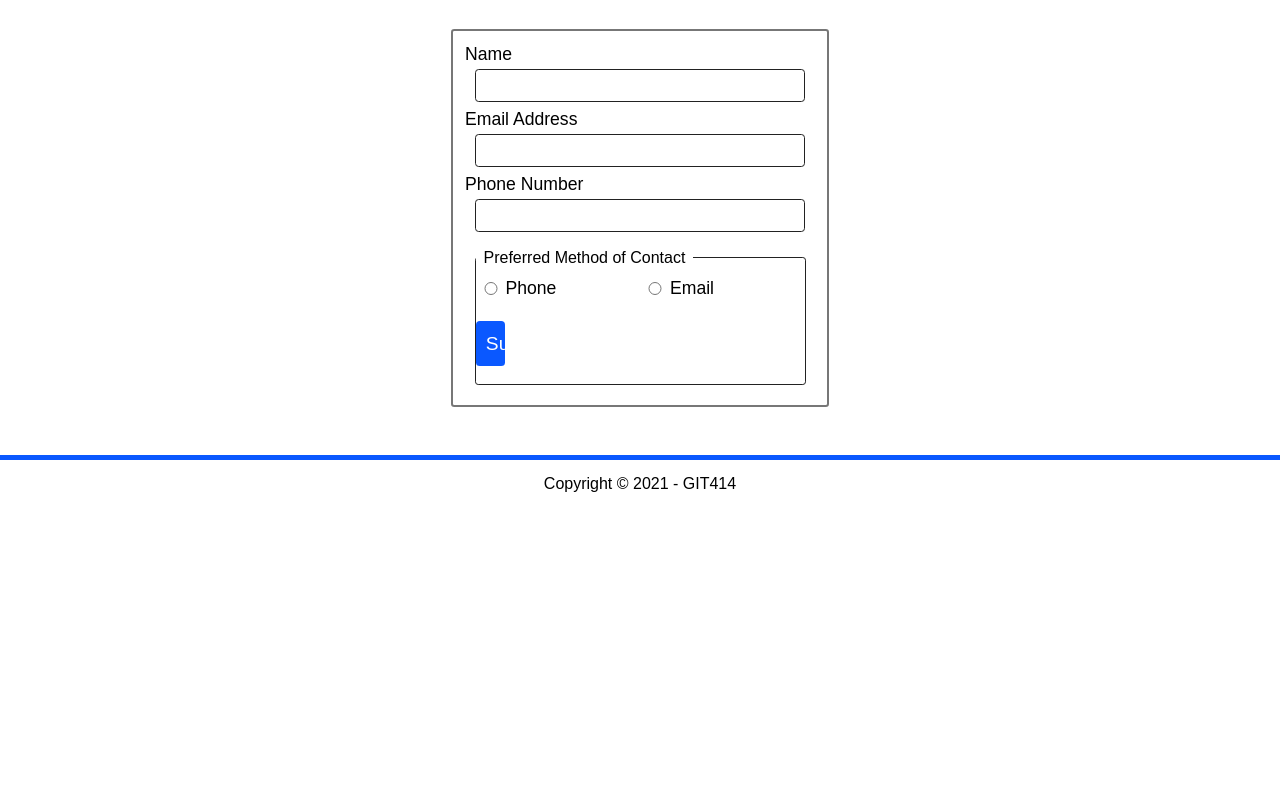
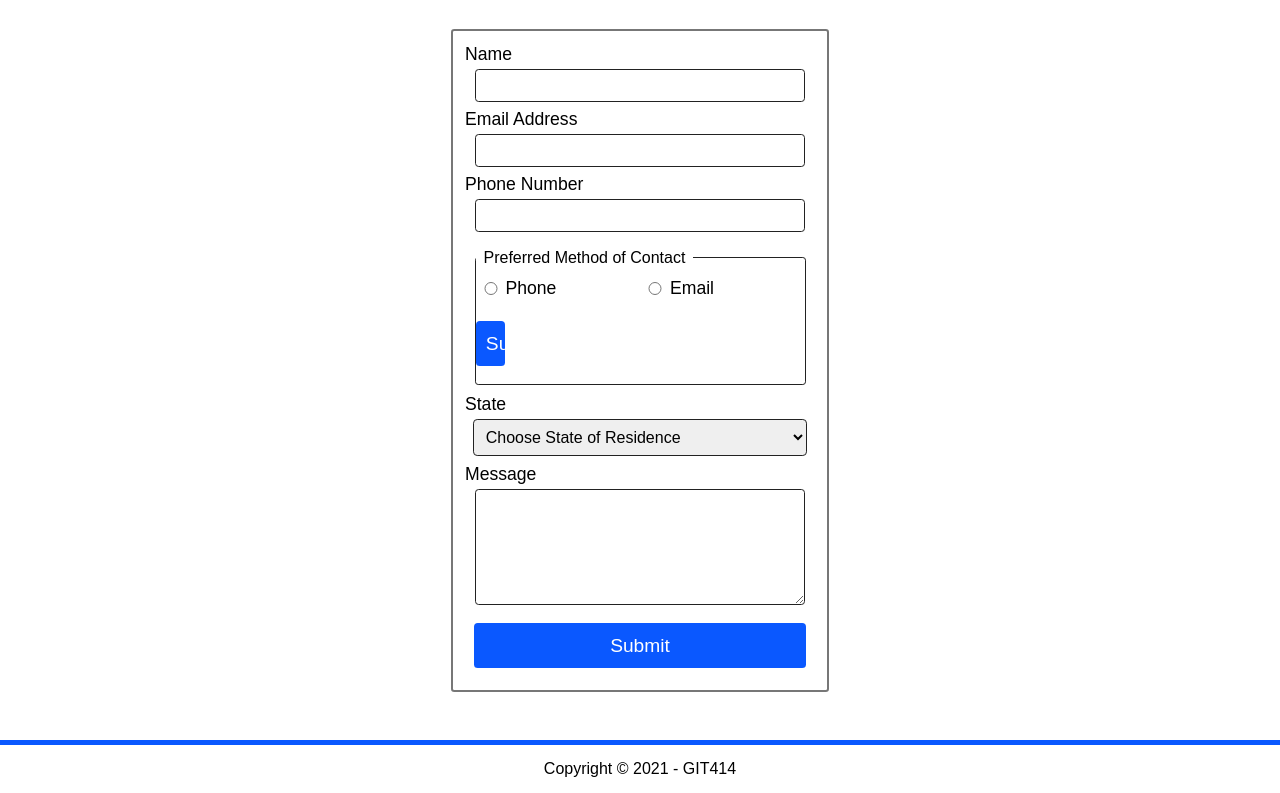
Before and after one commit to muzzy2000/1.2-Accessible-Forms---kburnside, a plain HTML site: page index.html in a window 1280 px wide. Shown: the part 666-1459 px from the top of the page. Before the commit the page ends 1174 px from the top, so only its background shows below. Drawn offline with Linux system fonts and the light colour scheme.

Commit message:
added label for comment

```diff
--- a/index.html
+++ b/index.html
@@ -48,10 +48,72 @@
 				<label for="pref-email">Email</label>
 
 				<input type="submit" value="Submit">
-
 			</fieldset>
 
+			<label for="my-state">State</label>
+			<div id="arrow">
+			<select name="my-state" id="my-state">
 
+			<option value="">Choose State of Residence</option>
+
+					<option value="al">AL</option>
+					<option value="ak">AK</option>
+					<option value="az">AZ</option>
+					<option value="ar">AR</option>
+					<option value="ca">CA</option>
+					<option value="co">CO</option>
+					<option value="ct">CT</option>
+					<option value="de">DE</option>
+					<option value="dc">DC</option>
+					<option value="fl">FL</option>
+					<option value="ga">GA</option>
+					<option value="hi">HI</option>
+					<option value="id">ID</option>
+					<option value="il">IL</option>
+					<option value="in">IN</option>
+					<option value="ia">IA</option>
+					<option value="ks">KS</option>
+					<option value="ky">KY</option>
+					<option value="la">LA</option>
+					<option value="me">ME</option>
+					<option value="md">MD</option>
+					<option value="ma">MA</option>
+					<option value="mi">MI</option>
+					<option value="mn">MN</option>
+					<option value="ms">MS</option>
+					<option value="mo">MO</option>
+					<option value="mt">MT</option>
+					<option value="ne">NE</option>
+					<option value="nv">NV</option>
+					<option value="nh">NH</option>
+					<option value="nj">NJ</option>
+					<option value="nm">NM</option>
+					<option value="ny">NY</option>
+					<option value="nc">NC</option>
+					<option value="nd">ND</option>
+					<option value="oh">OH</option>
+					<option value="ok">OK</option>
+					<option value="or">OR</option>
+					<option value="pa">PA</option>
+					<option value="ri">RI</option>
+					<option value="sc">SC</option>
+					<option value="sd">SD</option>
+					<option value="tn">TN</option>
+					<option value="tx">TX</option>
+					<option value="ut">UT</option>
+					<option value="vt">VT</option>
+					<option value="va">VA</option>
+					<option value="wa">WA</option>
+					<option value="wv">WV</option>
+					<option value="wi">WI</option>
+					<option value="wy">WY</option>
+				</select>
+				</div>
+
+				<label>Message</label>
+				<textarea name="messages" id="messages"></textarea>
+
+				<input type="submit" value="Submit">
 
 			</form>
 		</article>
```
